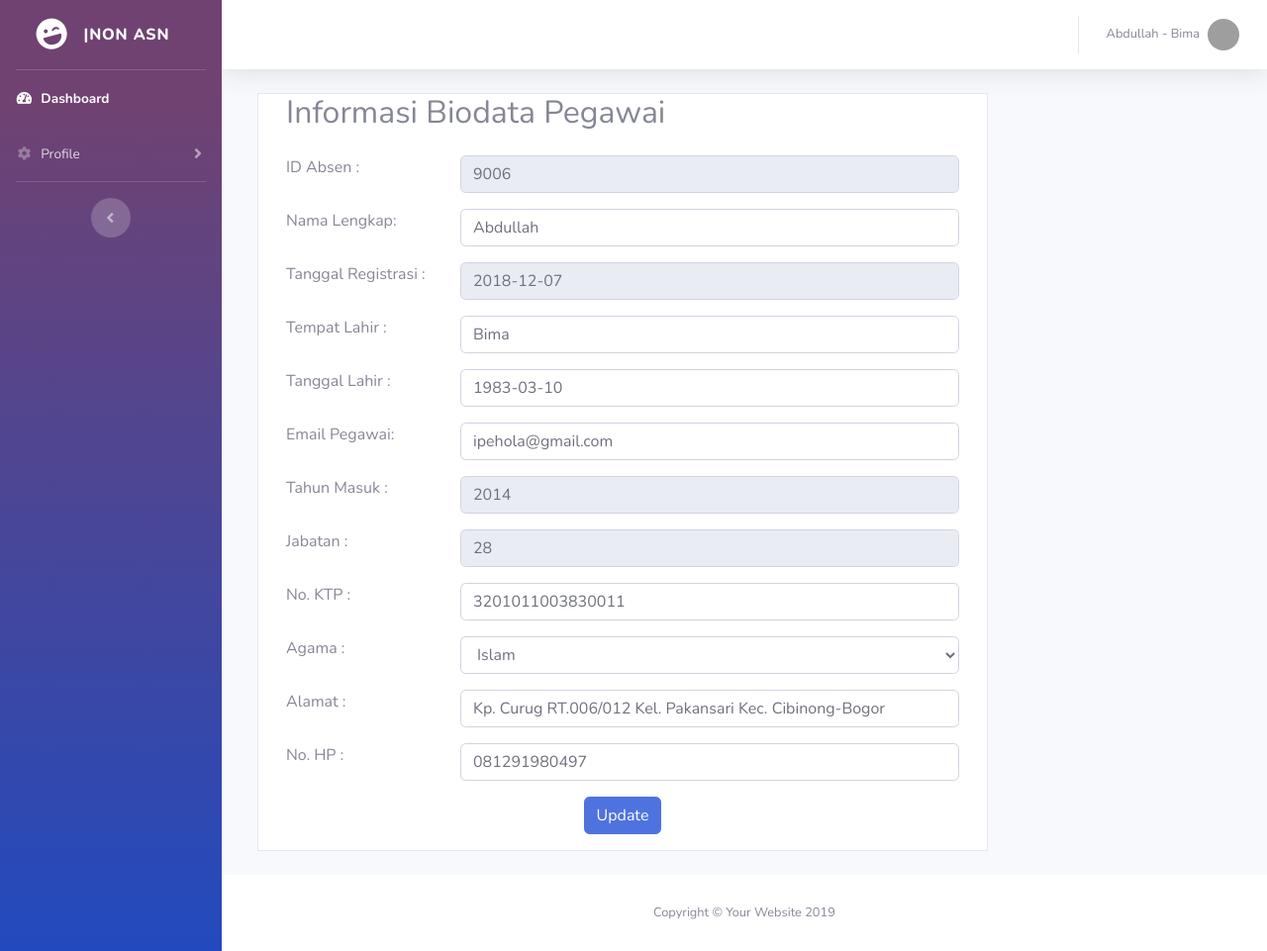
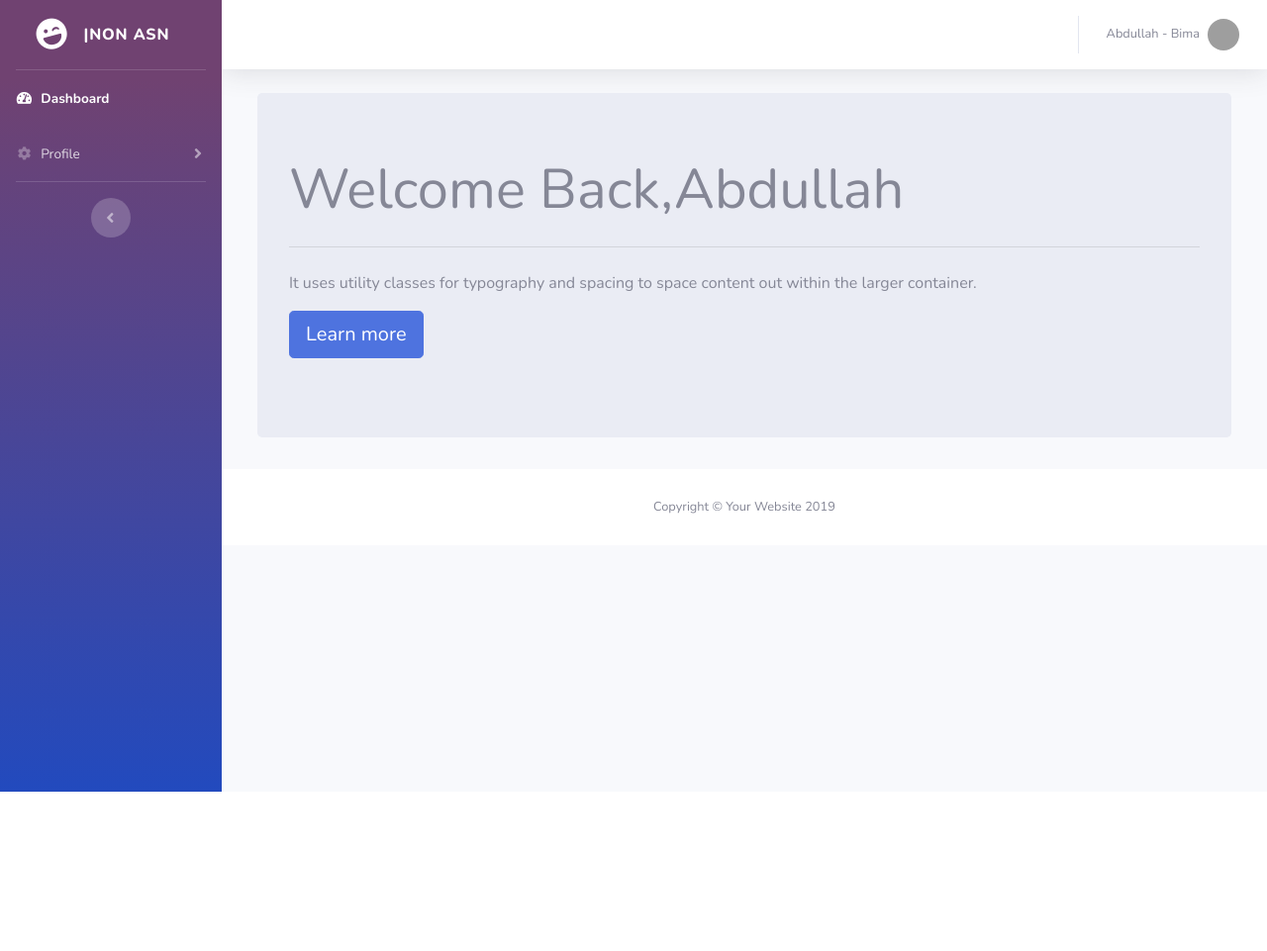
Before and after one commit to wahyusagara/nonasn_big, a CodeIgniter app: page /database/index.php/dashboard in a window 1280 px wide. Shown: the whole page at 99% size. After the commit the page ends 800 px from the top, so only its background shows below. Run offline with CodeIgniter, Linux system fonts and the light colour scheme; a user stored in the database is signed in; data comes from the database, SQL or seed files in the repository; grey boxes are pictures that could not be loaded.

Commit message:
profile fix

```diff
--- a/application/controllers/Dashboard.php
+++ b/application/controllers/Dashboard.php
@@ -53,7 +53,7 @@ class Dashboard extends CI_Controller {
 		// $data['students'] = $this->update_model->show_students();
 		$data['single_peg'] = $this->admin->show_peg_id($id);
 		$this->load->view("part/nav");
-		$this->load->view("dashboard", $data,$sess);
+		$this->load->view("pegawai", $data,$sess);
 		$this->load->view("part/footer");
 	}
 
@@ -65,6 +65,8 @@ class Dashboard extends CI_Controller {
 		'nama_pegawai' => $this->input->post('xnama'),
 		'email' => $this->input->post('xemail'),
 		'no_hp' => $this->input->post('xtlp'),
+		'tempat_lahir' => $this->input->post('xtempatlahir'),
+		'tgl_lahir' => $this->input->post('xtgllahir'),
 		'agama' => $this->input->post('xagama'),
 		'alamat' => $this->input->post('xalamat')
 		);
--- a/application/views/absen.php
+++ b/application/views/absen.php
@@ -40,7 +40,8 @@ function formatDate(date) {
   <table id="example" class="display" style="width:100%;">
     <thead>
       <tr>
-        <th scope="col">No</th>
+        <th scope="col">Nama</th>
+        <th scope="col">Email</th>
         <th scope="col">Tempat Lahir</th>
         <th scope="col">Jabatan</th>
         <th scope="col">Unit Kerja</th>
--- a/application/views/dashboard.php
+++ b/application/views/dashboard.php
@@ -1,139 +1,33 @@
+<style>
+	/* Always set the map height explicitly to define the size of the div
+	* element that contains the map. */
+	#map {
+	height: 100%;
+	}
+	/* Optional: Makes the sample page fill the window. */
+	html, body {
+	height: 100%;
+	margin: 0;
+	padding: 0;
+	}
+</style>
 <div class="container-fluid">
 	<div class="container">
 		<div class="row">
-			<div class="col-sm-12 col-md-9 col-lg-9 col-xl-9 bg-contain bg-white border mb-4">
-				<h1 class="h2 px-3 m-0 txt-rblue font-weight-semibold mb-4">Informasi Biodata Pegawai</h1>
-				<div class="text-size px-3 bg-white-transparent">
-
-				<?php foreach ($single_peg as $pegawainya): ?>
-				<form method="post" action="<?php echo base_url() . "index.php/dashboard/update_peg"?>">
-
-					<div class="form-group row">
-						<div class ="col-sm-3">
-							<label id="hide">ID Absen :</label>
-						</div>
-						<div class="col-sm-9">
-						<input type="text" class="form-control" id="hide" disabled name="xid" value="<?php echo $pegawainya->absenid; ?>">
-						</div>
-					</div>
-
-					<div class="form-group row">
-						<div class ="col-sm-3">
-							<label id="hide">Nama Lengkap:</label>
-						</div>
-						<div class="col-sm-9">
-						<input type="text" class="form-control" id="hide" name="xnama" value="<?php echo $pegawainya->nama_pegawai; ?>">
-						</div>
-					</div>
-
-					<div class="form-group row">
-						<div class ="col-sm-3">
-							<label id="hide">Tanggal Registrasi :</label>
-						</div>
-						<div class="col-sm-9">
-						<input type="text" class="form-control" id="hide" disabled name="xtglregistrasi" value="<?php echo $pegawainya->tgl_registrasi; ?>">
-						</div>
-					</div>
-
-					<div class="form-group row">
-						<div class ="col-sm-3">
-							<label id="hide">Tempat Lahir :</label>
-						</div>
-						<div class="col-sm-9">
-						<input type="text" class="form-control" id="hide" name="xtempatlahir" value="<?php echo $pegawainya->tempat_lahir; ?>">
-						</div>
-					</div>
-					<div class="form-group row">
-						<div class ="col-sm-3">
-							<label id="hide">Tanggal Lahir :</label>
-						</div>
-						<div class="col-sm-9">
-						<input type="text" class="form-control" id="hide" name="xtgllahir" value="<?php echo $pegawainya->tgl_lahir; ?>">
-						</div>
-					</div>
-
-					<div class="form-group row">
-						<div class ="col-sm-3">
-							<label id="hide">Email Pegawai:</label>
-						</div>
-						<div class="col-sm-9">
-						<input type="text" class="form-control" id="hide" name="xemail" value="<?php echo $pegawainya->email; ?>">
-						</div>
-					</div>
-
-					<div class="form-group row">
-						<div class ="col-sm-3">
-							<label id="hide">Tahun Masuk :</label>
-						</div>
-						<div class="col-sm-9">
-						<input type="text" class="form-control" id="hide" disabled name="xthnmasuk" value="<?php echo $pegawainya->thn_masuk; ?>">
-						</div>
-					</div>
-
-					<div class="form-group row">
-						<div class ="col-sm-3">
-							<label id="hide">Jabatan :</label>
-						</div>
-						<div class="col-sm-9">
-						<input type="text" class="form-control" id="hide" disabled name="xjabatan" value="<?php echo $pegawainya->jabatan; ?>">
-						</div>
-					</div>
-
-					<div class="form-group row">
-						<div class ="col-sm-3">
-							<label id="hide">No. KTP :</label>
-						</div>
-						<div class="col-sm-9">
-						<input type="text" class="form-control" id="hide" name="xktp" value="<?php echo $pegawainya->no_ktp; ?>">
-						</div>
-					</div>
-
-					<div class="form-group row">
-						<div class ="col-sm-3">
-							<label id="hide">Agama :</label>
-						</div>
-						<div class="col-sm-9">
-						<!-- <input type="text" class="form-control" id="hide" name="xagama" value="<?php echo $pegawainya->agama; ?>"> -->
-						<select name="xagama" class="form-control" id="sel1">
-							<option selected disabled hidden value="<?php echo $pegawainya->agama; ?>"><?php echo $pegawainya->agama; ?></option>
-							<option value="Islam">Islam</option>
-							<option value="Katolik">Katolik</option>
-							<option value="Protestan">Protestan</option>
-							<option value="Hindu">Hindu</option>
-							<option value="Budha">Budha</option>
-							<option value="Konghucu">Konghucu</option>
-						</select>
-						</div>
-					</div>
-
-					<div class="form-group row">
-						<div class ="col-sm-3">
-							<label id="hide">Alamat :</label>
-						</div>
-						<div class="col-sm-9">
-						<input type="text" class="form-control" id="hide" name="xalamat" value="<?php echo $pegawainya->alamat; ?>">
-						</div>
-					</div>
-
-					<div class="form-group row">
-						<div class ="col-sm-3">
-							<label id="hide">No. HP :</label>
-						</div>
-						<div class="col-sm-9">
-						<input type="text" class="form-control" id="hide" name="xtlp" value="<?php echo $pegawainya->no_hp; ?>">
-						</div>
-					</div>
-				</div>
-				<div class="text-center pb-3">
-					<!-- <button type="button" name="submit_button" class="btn btn-primary radius-full shadow-small" ng-disabled="processing">Apply Now</button> -->
-					<input type="submit" class="btn btn-primary radius-full shadow-small" ng-disabled="processing" id="submit" name="dsubmit" value="Update">
-				</div>
-				</form>
-				<?php endforeach; ?>
-			</div>
-			<!-- <div class="col-sm-12 col-md-3 col-lg-3 col-xl-3 d-none d-sm-block border">
-				<div class="text-center">Advertisment</div>
-			</div> -->
+		<div class="jumbotron col-sm-12">
+		<h1 class="display-4">
+		<?php
+			echo "Welcome Back,";
+			echo $_SESSION["user_nama"];
+		?>
+		</h1>
+		<!-- <p class="lead">This is a simple hero unit, a simple jumbotron-style component for calling extra attention to featured content or information.</p> -->
+		<hr class="my-4">
+		<p>It uses utility classes for typography and spacing to space content out within the larger container.</p>
+		<p class="lead">
+			<a class="btn btn-primary btn-lg" href="#" role="button">Learn more</a>
+		</p>
+		</div>
 		</div>
 	</div>
 
--- a/application/views/part/nav.php
+++ b/application/views/part/nav.php
@@ -120,7 +120,7 @@
               </a>
               <!-- Dropdown - User Information -->
               <div class="dropdown-menu dropdown-menu-right shadow animated--grow-in" aria-labelledby="userDropdown">
-                <a class="dropdown-item" href="#">
+                <a class="dropdown-item" href="<?= base_url();?>index.php/dashboard/show_pegawai_id">
                   <i class="fas fa-user fa-sm fa-fw mr-2 text-gray-400"></i>
                   Profile
                 </a>
```
Also changed, not shown: application/views/dashboard2.php (+23 -0 lines), application/views/pegawai.php (added, +146 -0 lines).
